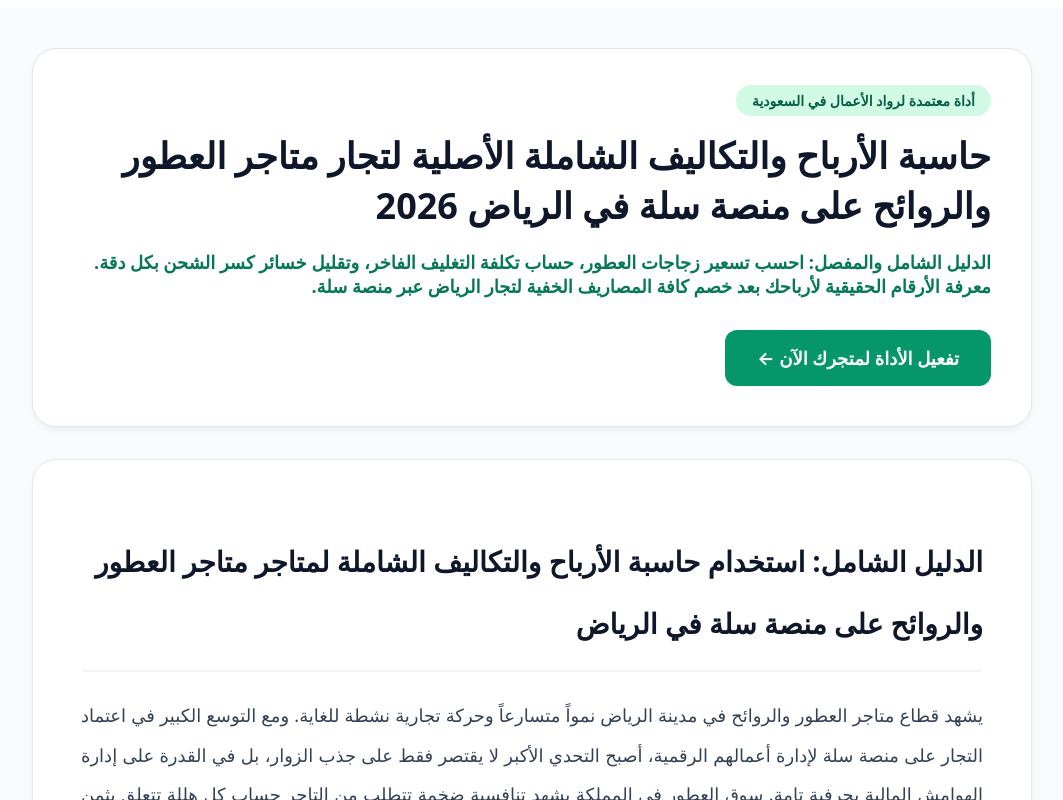
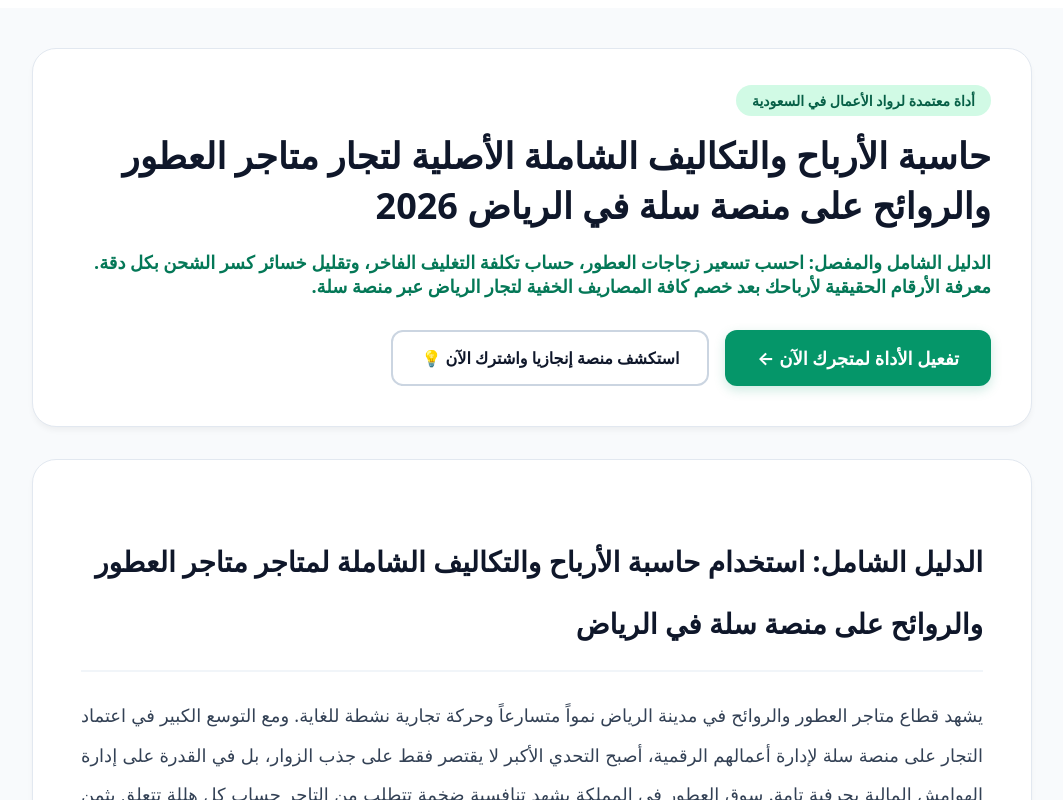
Before and after one commit to engaziasa-lang/engazia-app, a Next.js app: page /seo/1 in a window 1280 px wide. Shown: the top 800 px of the page, without its empty margins (108-1171 px from the left). Built offline with nearby package versions, Linux system fonts and the light colour scheme.

Commit message:
Update page.tsx

```diff
--- a/app/seo/[slug]/page.tsx
+++ b/app/seo/[slug]/page.tsx
@@ -38,12 +38,25 @@ export default async function ProgrammaticSeoPage({ params }: PageProps) {
           <p style={{ fontSize: '18px', color: '#047857', fontWeight: '600', marginBottom: '32px' }}>
             {pageData.subtitle}
           </p>
-          <a
-            href={pageData.actionUrl}
-            style={{ display: 'inline-block', backgroundColor: '#059669', color: '#fff', padding: '16px 32px', borderRadius: '12px', fontWeight: 'bold', textDecoration: 'none', fontSize: '18px', transition: 'background-color 0.3s' }}
-          >
-            تفعيل الأداة لمتجرك الآن ←
-          </a>
+
+          {/* أزرار اتخاذ القرار المزدوجة (Dual CTA Buttons) */}
+          <div style={{ display: 'flex', flexWrap: 'wrap', gap: '16px', alignItems: 'center' }}>
+            {/* الزر الرئيسي لتفعيل الأداة الحالية */}
+            <a
+              href={pageData.actionUrl}
+              style={{ display: 'inline-block', backgroundColor: '#059669', color: '#fff', padding: '16px 32px', borderRadius: '12px', fontWeight: 'bold', textDecoration: 'none', fontSize: '18px', transition: 'background-color 0.3s', boxShadow: '0 4px 12px rgba(5, 150, 105, 0.2)' }}
+            >
+              تفعيل الأداة لمتجرك الآن ←
+            </a>
+
+            {/* الزر الثانوي المحدث لتوجه الزائر لرابط المنصة الرئيسي للاشتراك واستكشاف باقي الأدوات */}
+            <a
+              href="https://engazia-app.vercel.app/hub/sa"
+              style={{ display: 'inline-block', backgroundColor: '#ffffff', color: '#0f172a', border: '2px solid #cbd5e1', padding: '15px 28px', borderRadius: '12px', fontWeight: 'bold', textDecoration: 'none', fontSize: '16px', transition: 'all 0.3s' }}
+            >
+              استكشف منصة إنجازيا واشترك الآن 💡
+            </a>
+          </div>
         </header>
 
         {/* المقال التفصيلي (SEO Content) */}
@@ -79,7 +92,7 @@ export default async function ProgrammaticSeoPage({ params }: PageProps) {
           </div>
         </section>
 
-        {/* شبكة الربط الداخلي (Internal Linking Network) - تم تحديثها لتعرض 6 روابط */}
+        {/* شبكة الربط الداخلي (6 روابط متنوعة) */}
         <section style={{ backgroundColor: '#0f172a', color: '#ffffff', padding: '40px', borderRadius: '24px', boxShadow: '0 10px 25px rgba(0,0,0,0.1)' }}>
           <h3 style={{ fontSize: '22px', fontWeight: 'bold', marginBottom: '16px', textAlign: 'right' }}>
             أدوات وحلول سيو مخصصة للمتاجر السعودية
```
